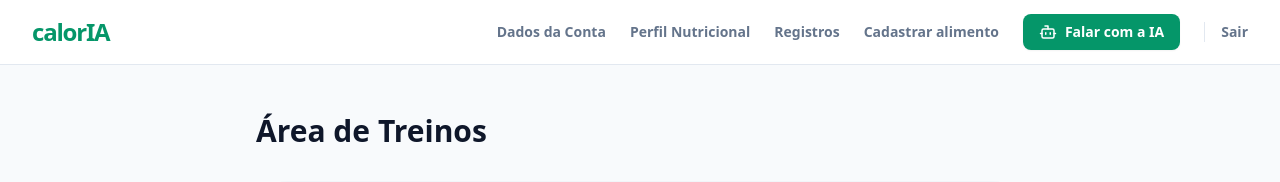
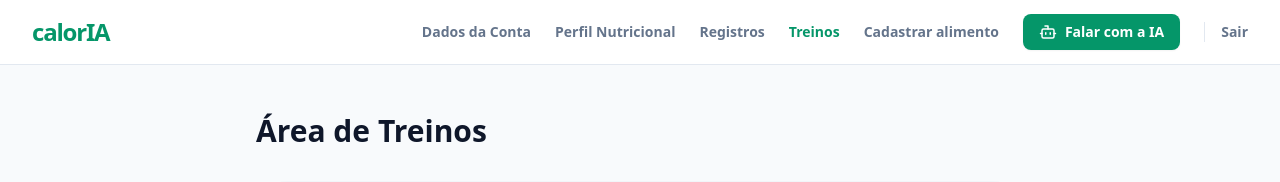
Before and after one commit to thallystorres/calorie-tracker-engsoft, a Django app: page /academia/ in a window 1280 px wide. Shown: the top 182 px of the page. Run offline with Django 5.2, Linux system fonts and the light colour scheme; the visitor is signed in with stand-in values (Sample User, id 1); data that the repository does not hold is empty; parts of the project's set-up code (start-up, migrations or seed data) failed here and were passed over; some libraries are stand-ins or nearby versions.

Commit message:
feat(academia): integrate UI routes and navbar link

```diff
--- a/src/apps/accounts/templates/base.html
+++ b/src/apps/accounts/templates/base.html
@@ -64,6 +64,13 @@
               class="text-sm font-semibold {% if request.resolver_match.url_name == 'tracker' %}text-emerald-600{% else %}text-slate-500 hover:text-emerald-500{% endif %} transition-colors"
             >
               Registros
+            </a>
+
+            <a
+              href="{% url 'academia-ui:academia' %}"
+              class="text-sm font-semibold {% if request.resolver_match.url_name == 'academia' %}text-emerald-600{% else %}text-slate-500 hover:text-emerald-500{% endif %} transition-colors"
+            >
+              Treinos
             </a>
 
             <a
```
